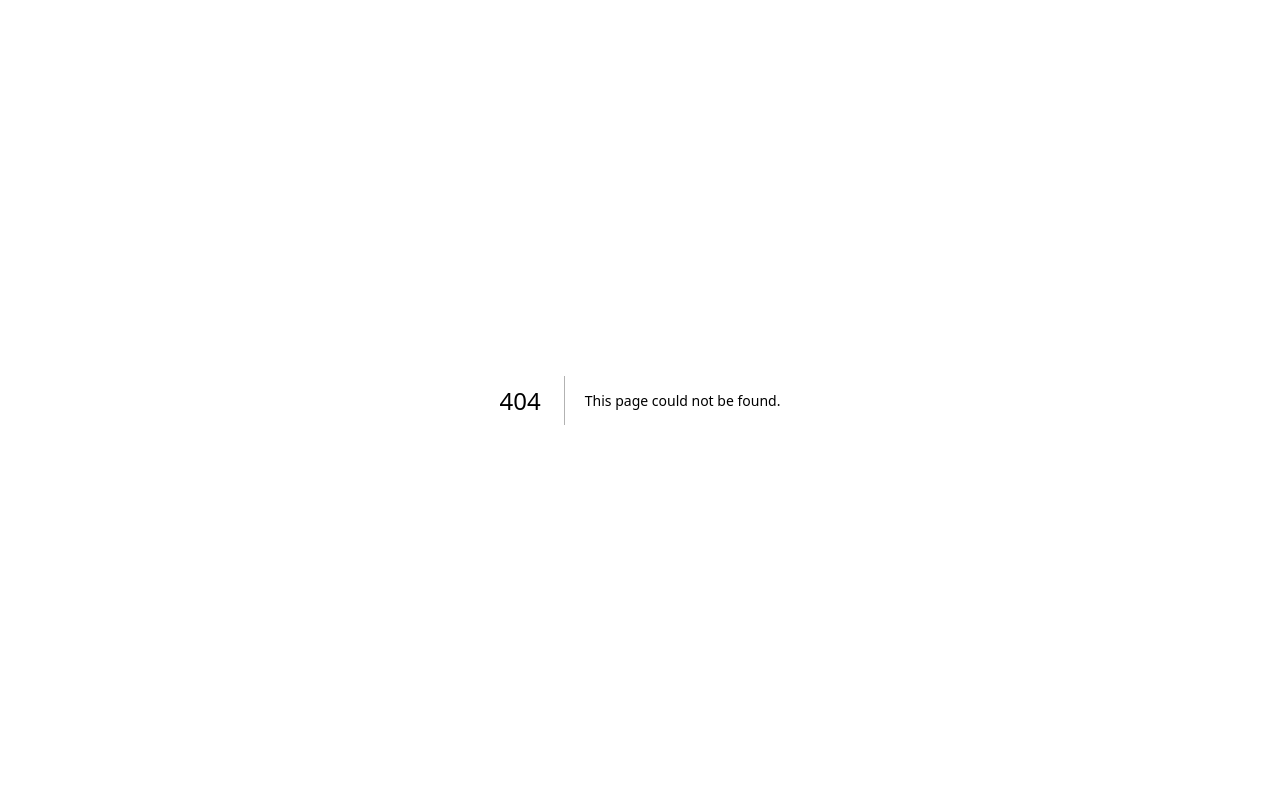
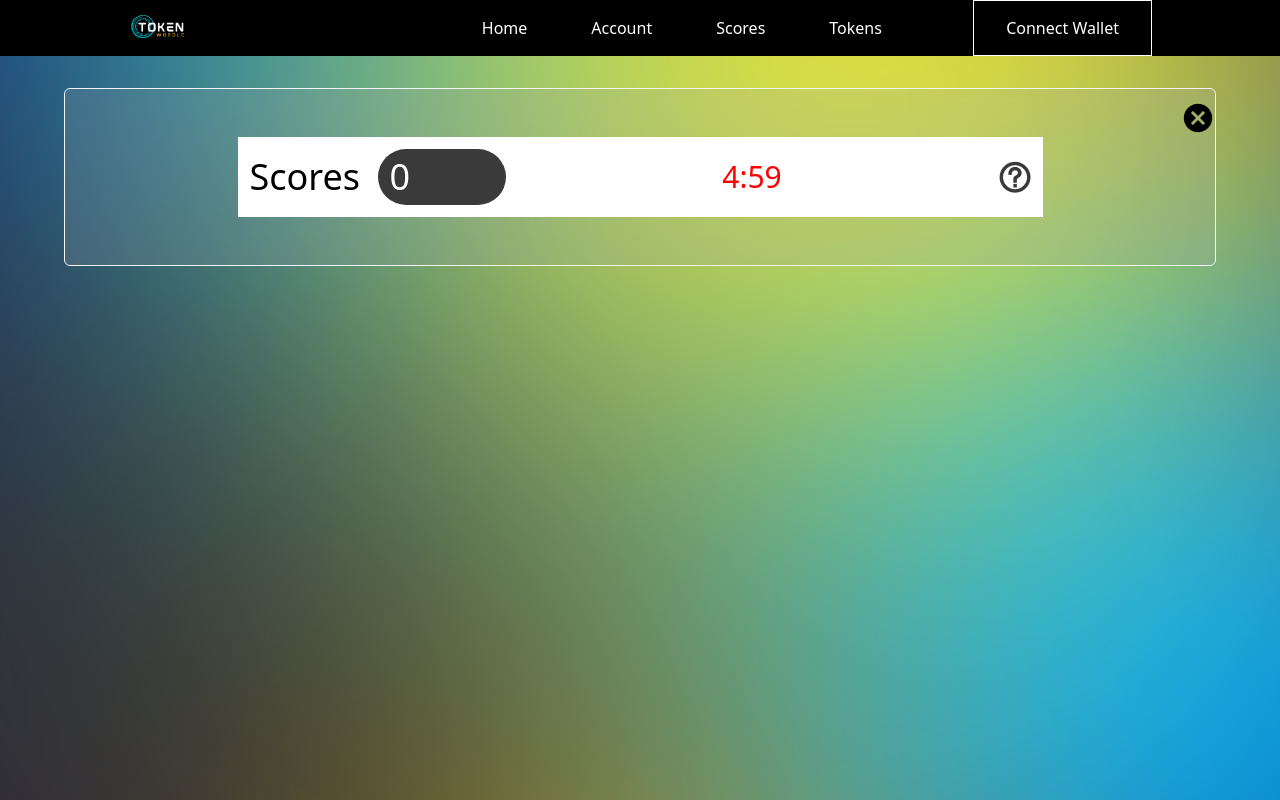
Before and after one commit to joeephwild/token-wordle, a Next.js app: page /game in a window 1280 px wide. Before the commit this address had no page. Built offline with nearby package versions, Linux system fonts and the light colour scheme; what tailwindcss-filters would draw is missing.

Commit message:
feat: add gameplay

```diff
--- /dev/null
+++ b/components/gameplay/GameBoard.js
@@ -0,0 +1,12 @@
+import GameScoreCard from "./GameScoreCard";
+
+export default function GameBoard(){
+    return(
+        <div className="h-full bg-gray-400 rounded-md bg-clip-padding backdrop-filter backdrop-blur-lg bg-opacity-20 border border-gray-100 w-[90%] mx-auto mt-8 py-12 relative">
+            <a href="" className="inline-block absolute top-0 left-[97%]">
+                <img src="./images/mdi_close-circle.png" alt="cancel" className="mt-3"/>
+            </a>
+            <GameScoreCard />
+        </div>
+    )
+}
--- /dev/null
+++ b/components/gameplay/GameScoreCard.js
@@ -0,0 +1,20 @@
+export default function GameScoreCard(){
+    return(
+            <div className="bg-white w-[70%] mx-auto p-3 flex justify-between items-center">
+                <div className="flex justify-between w-64 items-center">
+                    <h1 className="text-black text-4xl">Scores</h1>
+                    <h1 className="bg-[#3A3A3A] rounded-full px-3 text-white text-4xl w-32 py-2">
+                        0
+                    </h1>
+                </div>
+                <div className="item-start justify-self-start">
+                    <h1 className="text-[#ff0000] text-3xl">
+                        4:59
+                    </h1>
+                </div>
+                <div>
+                    <img src="./images/medical-icon_i-information-us.png" />
+                </div>
+            </div>
+    )
+}
--- /dev/null
+++ b/pages/game.js
@@ -0,0 +1,11 @@
+import GameBoard from "../components/gameplay/GameBoard";
+import MainNavbar from "../components/MainNavbar";
+
+export default function game(){
+    return(
+        <>
+            <MainNavbar />
+            <GameBoard />
+        </>
+    )
+}
```
Also changed, not shown: public/images/mdi_close-circle.png (added), public/images/medical-icon_i-information-us.png (added).
